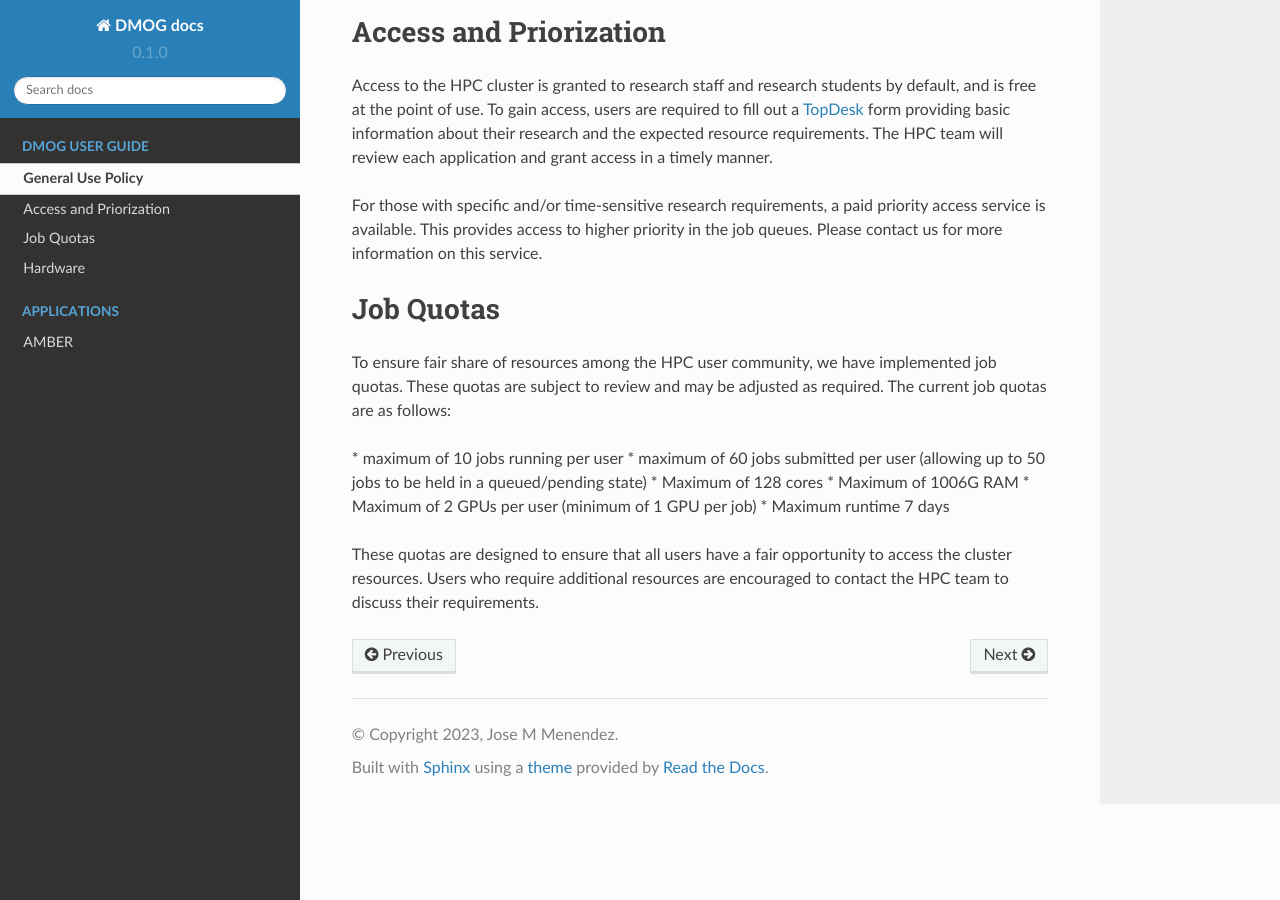
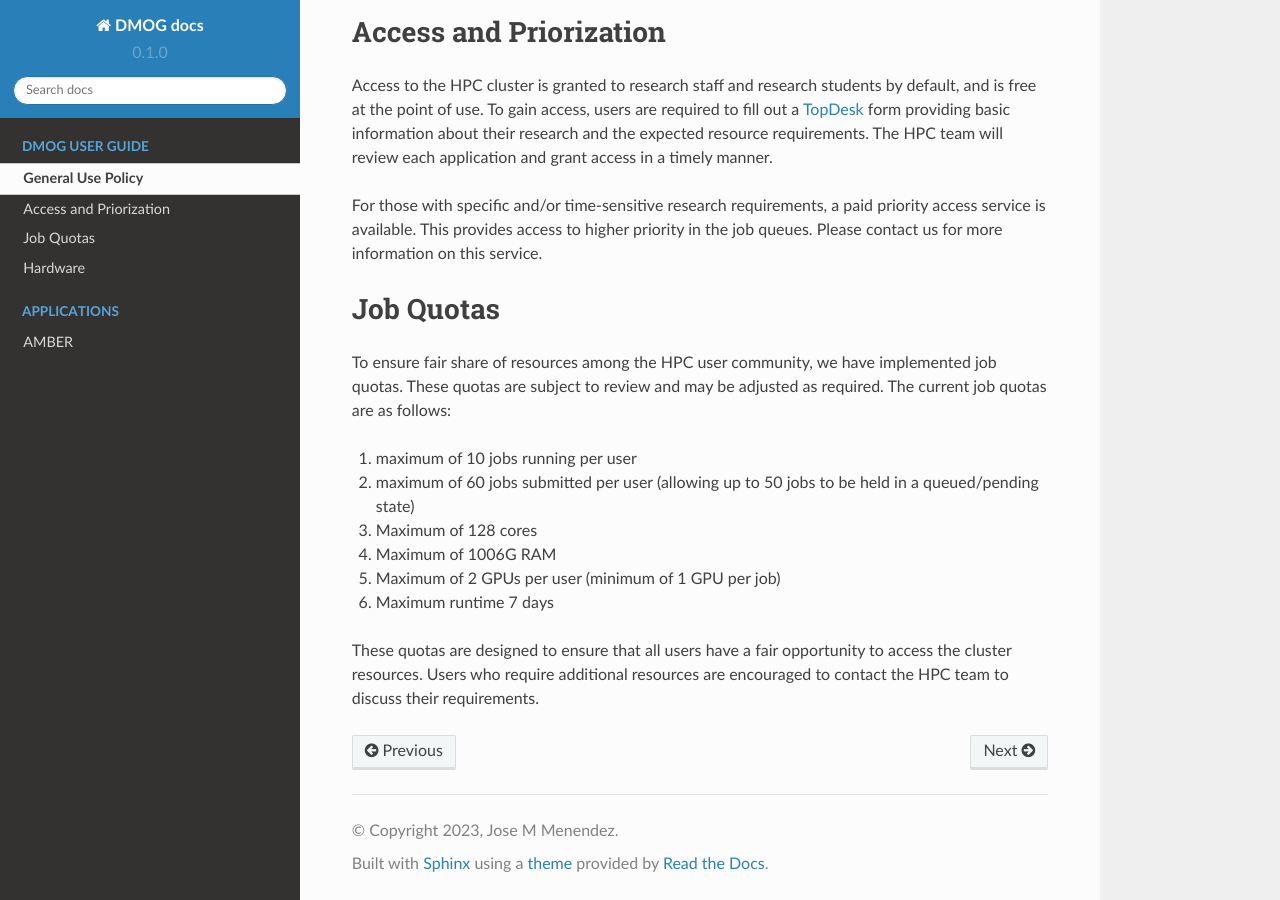
Before and after one commit to jm130/dmogdocs, a Sphinx documentation site: the page built from docs/source/policy/generaluse.rst, in a window 1280 px wide and 900 px high, scrolled down 747 px. Built offline with Sphinx 7.4.7 and the Read the Docs theme 2.0.0, drawn with Linux system fonts in a browser that asks for light colours.

```diff
--- a/docs/source/policy/generaluse.rst
+++ b/docs/source/policy/generaluse.rst
@@ -45,12 +45,12 @@ To ensure fair share of resources among the HPC user community, we have implemen
 job quotas. These quotas are subject to review and may be adjusted as required.
 The current job quotas are as follows:
 
-\* maximum of 10 jobs running per user
-* maximum of 60 jobs submitted per user (allowing up to 50 jobs to be held in a queued/pending state)
-* Maximum of 128 cores
-* Maximum of 1006G RAM
-* Maximum of 2 GPUs per user (minimum of 1 GPU per job)
-* Maximum runtime 7 days
+#. maximum of 10 jobs running per user
+#. maximum of 60 jobs submitted per user (allowing up to 50 jobs to be held in a queued/pending state)
+#. Maximum of 128 cores
+#. Maximum of 1006G RAM
+#. Maximum of 2 GPUs per user (minimum of 1 GPU per job)
+#. Maximum runtime 7 days
 
 These quotas are designed to ensure that all users have a fair opportunity to access
 the cluster resources. Users who require additional resources are encouraged to contact
```
